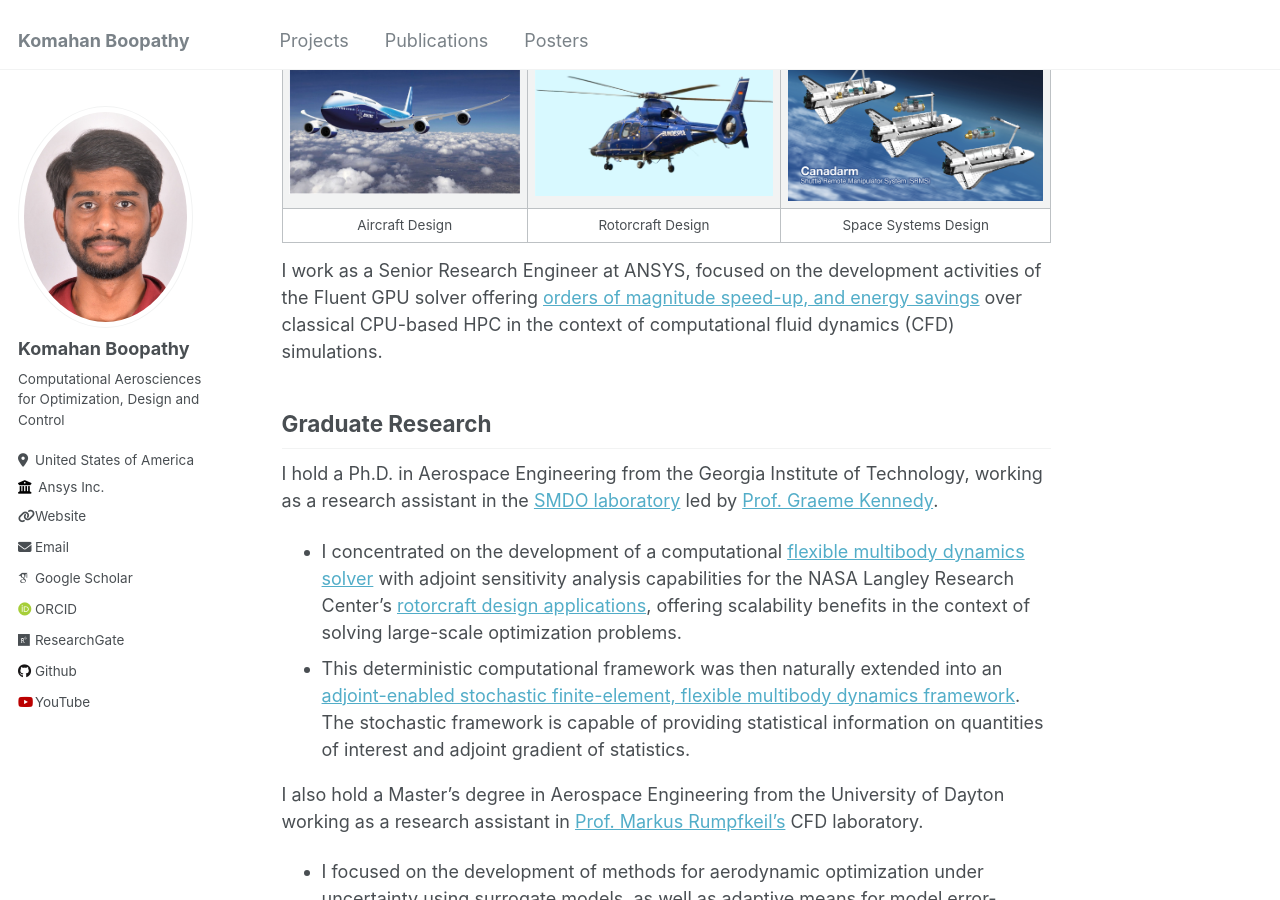
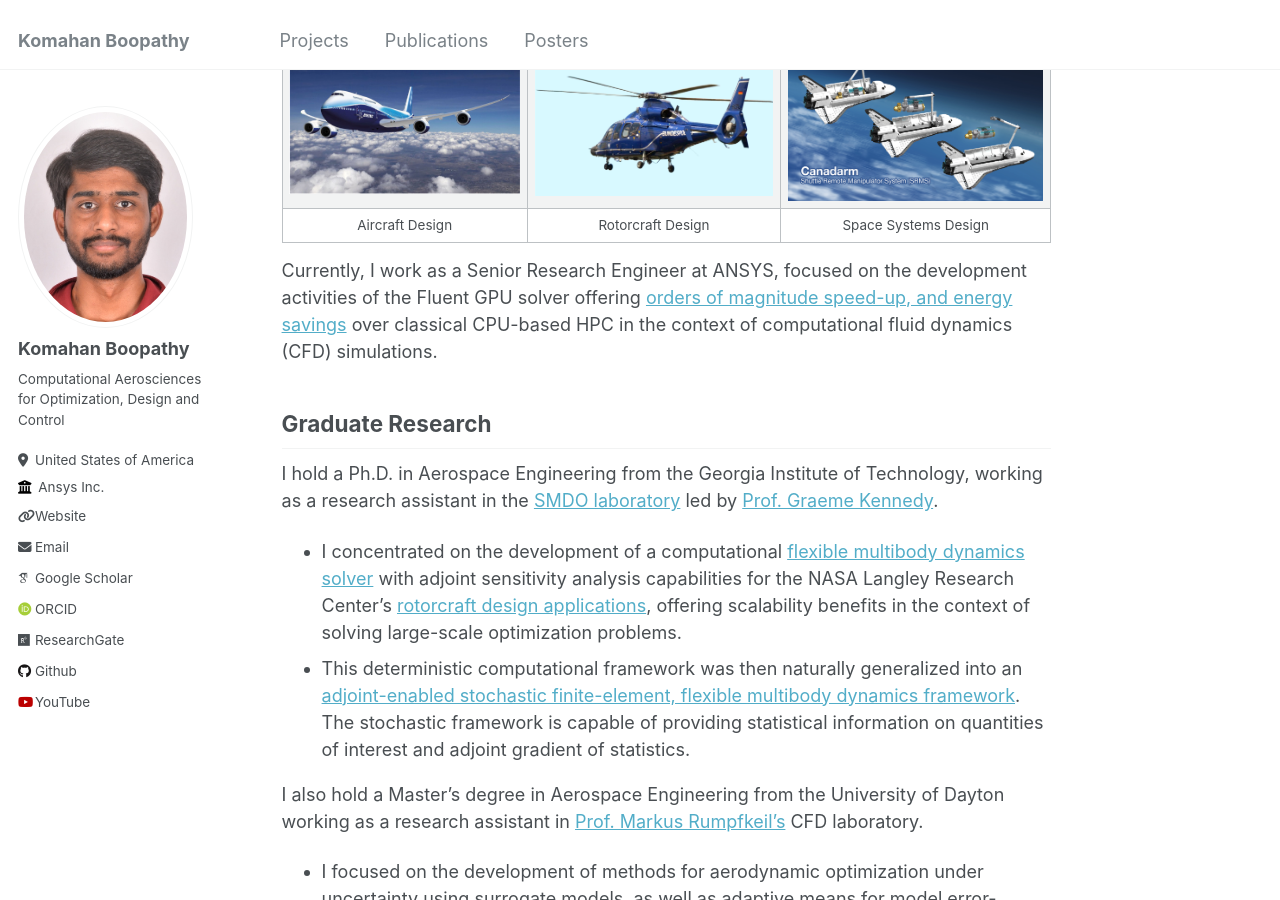
Before and after one commit to komahanb/komahanb.github.io, a Jekyll site: the page built from _pages/about.md, in a window 1280 px wide and 900 px high, scrolled down 320 px. Built offline with Jekyll 4.4.1, drawn with Linux system fonts in a browser that asks for light colours; some web fonts are replaced.

Commit message:
minor fix to about me

```diff
--- a/_pages/about.md
+++ b/_pages/about.md
@@ -13,14 +13,16 @@ My passion lies in crafting simulation frameworks that model and analyze the equ
 | :--------------------------: | :---------------------------: | :-----------------------------: |
 |       Aircraft Design        |       Rotorcraft Design       |      Space Systems Design       |
 
-I work as a Senior Research Engineer at ANSYS, focused on the development activities of the Fluent GPU solver offering [orders of magnitude speed-up, and energy savings](https://www.ansys.com/blog/unleashing-the-full-power-of-gpus-for-ansys-fluent) over classical CPU-based HPC in the context of computational fluid dynamics (CFD) simulations.
+Currently, I work as a Senior Research Engineer at ANSYS, focused on the development activities of the Fluent GPU solver offering [orders of magnitude speed-up, and energy savings](https://www.ansys.com/blog/unleashing-the-full-power-of-gpus-for-ansys-fluent) over classical CPU-based HPC in the context of computational fluid dynamics (CFD) simulations.
 
 ## Graduate Research
 
 I hold a Ph.D. in Aerospace Engineering from the Georgia Institute of Technology, working as a research assistant in the [SMDO laboratory](https://gkennedy.gatech.edu/) led by [Prof. Graeme Kennedy](https://scholar.google.com/citations?user=LHqGhxkAAAAJ&hl=en).
 
 - I concentrated on the development of a computational [flexible multibody dynamics solver](https://github.com/smdogroup/tacs) with adjoint sensitivity analysis capabilities for the NASA Langley Research Center's [rotorcraft design applications](https://www.youtube.com/watch?v=-HM0KycBvnA), offering scalability benefits in the context of solving large-scale optimization problems.
-- This deterministic computational framework was then naturally extended into an [adjoint-enabled stochastic finite-element, flexible multibody dynamics framework](https://github.com/komahanb/stacs). The stochastic framework is capable of providing statistical information on quantities of interest and adjoint gradient of statistics.
+- This deterministic computational framework was then naturally generalized into an [adjoint-enabled stochastic finite-element, flexible multibody dynamics framework](https://github.com/komahanb/stacs). The stochastic framework is capable of providing statistical information on quantities of interest and adjoint gradient of statistics.
+
+<!-- This data is used by OUU platforms for making aerospace designs robust  and reliable under a stochastic range of operating conditions. -->
 
 I also hold a Master's degree in Aerospace Engineering from the University of Dayton working as a research assistant in [Prof. Markus Rumpfkeil's](https://scholar.google.com/citations?user=zCRdVjYAAAAJ&hl=en) CFD laboratory.
 
```
